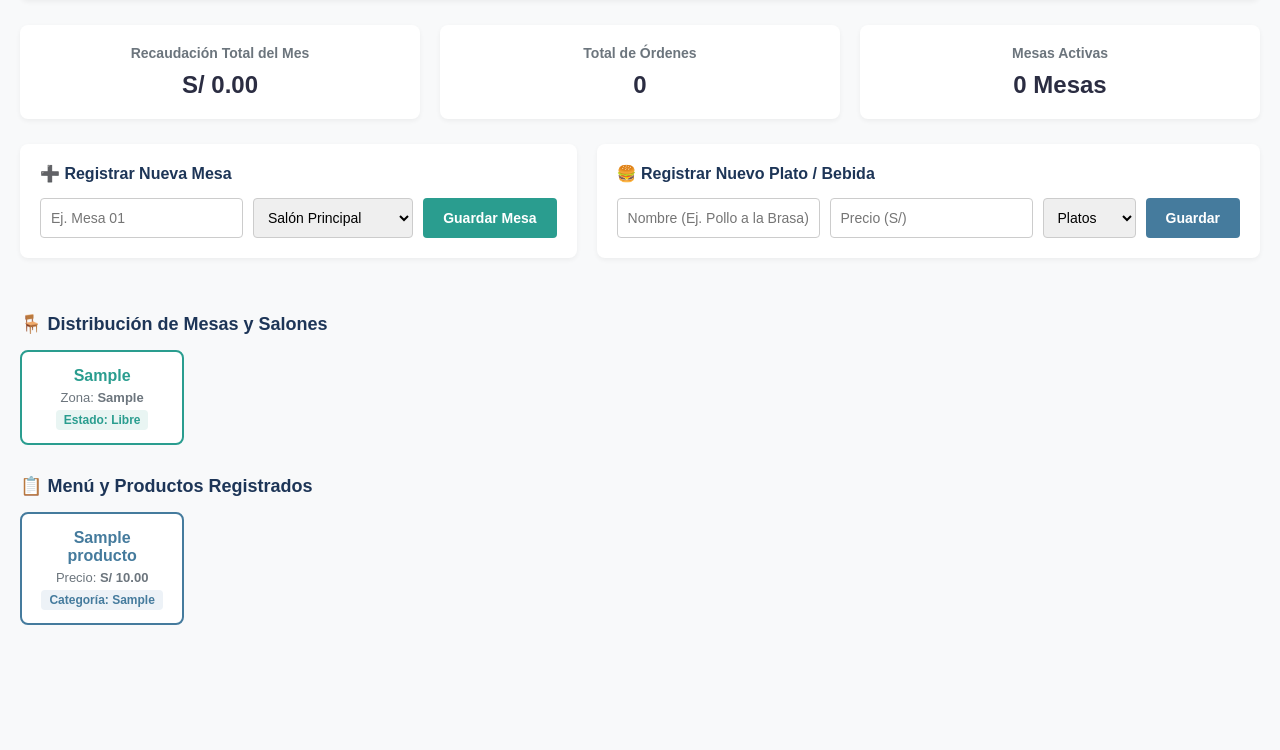
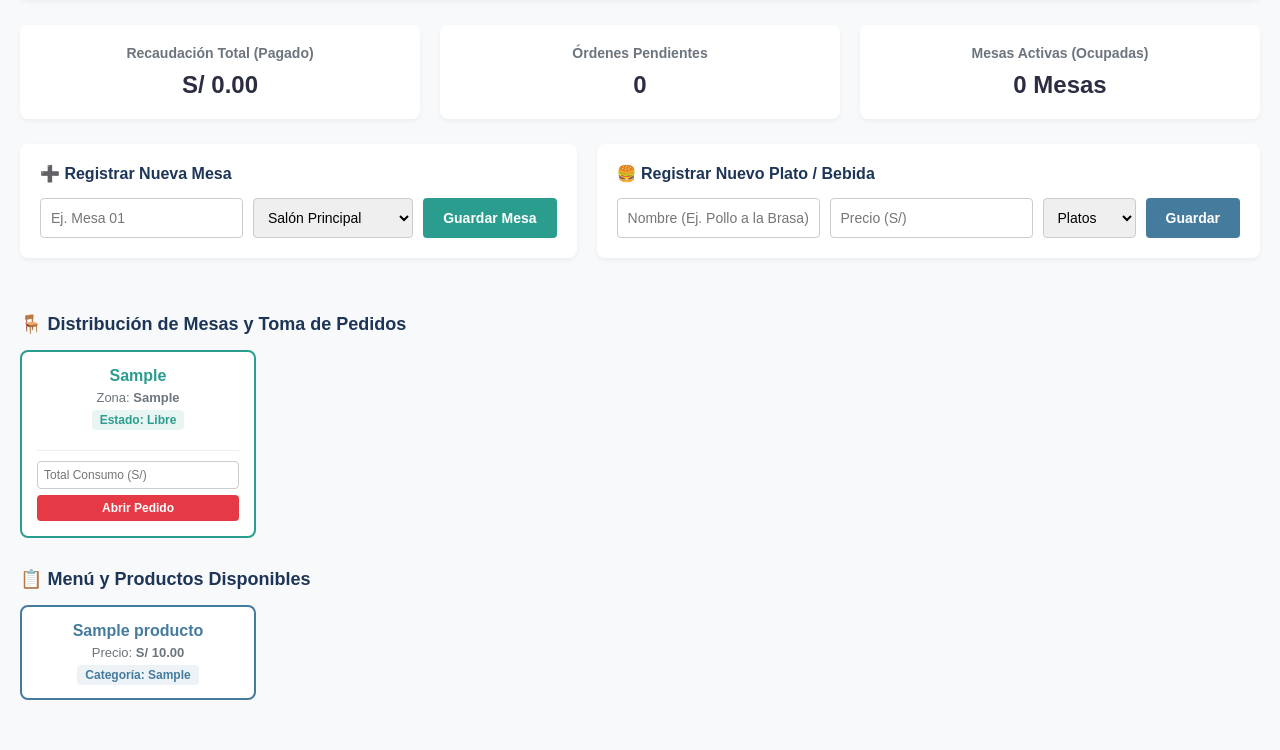
Before and after one commit to Iza-bel06/aventura, a Flask app: page / in a window 1280 px wide. Shown: the part 76-826 px from the top of the page. Before the commit the page ends 701 px from the top, so only its background shows below. Run offline with Flask 3, Linux system fonts and the light colour scheme; a user stored in the database is signed in; tables that the repository leaves empty hold one stand-in row (values such as "Sample post").

Commit message:
Update HTML structure and styling for dashboard

```diff
--- a/templates/index.html
+++ b/templates/index.html
@@ -26,15 +26,21 @@
         .btn-producto { background: #457b9d !important; }
         .btn-producto:hover { background: #1d3557 !important; }
 
-        .grid-container { display: grid; grid-template-columns: repeat(auto-fill, minmax(160px, 1fr)); gap: 15px; margin-bottom: 30px; }
+        .grid-container { display: grid; grid-template-columns: repeat(auto-fill, minmax(200px, 1fr)); gap: 15px; margin-bottom: 30px; }
         .item-card { background: white; border: 2px solid #2a9d8f; border-radius: 8px; padding: 15px; text-align: center; transition: 0.2s; }
         .item-card h4 { margin: 0 0 5px 0; color: #2a9d8f; font-size: 16px; }
         .item-card p { margin: 5px 0; font-size: 13px; color: #6c757d; }
-        .item-card span { font-size: 12px; background: #e9f5f3; padding: 3px 8px; border-radius: 4px; color: #2a9d8f; font-weight: bold; }
+        .badge-libre { font-size: 12px; background: #e9f5f3; padding: 3px 8px; border-radius: 4px; color: #2a9d8f; font-weight: bold; display: inline-block; margin-bottom: 10px; }
+        .badge-ocupado { font-size: 12px; background: #fde8e8; padding: 3px 8px; border-radius: 4px; color: #e63946; font-weight: bold; display: inline-block; margin-bottom: 10px; }
 
         .product-card { border-color: #457b9d; }
         .product-card h4 { color: #457b9d; }
-        .product-card span { background: #edf2f7; color: #457b9d; }
+        .product-card span { font-size: 12px; background: #edf2f7; padding: 3px 8px; border-radius: 4px; color: #457b9d; font-weight: bold; }
+
+        .order-form { margin-top: 10px; border-top: 1px solid #eee; padding-top: 10px; display: flex; flex-direction: column; gap: 6px; }
+        .order-form input { padding: 6px; font-size: 12px; border: 1px solid #ccc; border-radius: 4px; width: 100%; box-sizing: border-box; }
+        .btn-orden { background: #e63946; color: white; border: none; padding: 6px; border-radius: 4px; cursor: pointer; font-size: 12px; font-weight: bold; }
+        .btn-pagar { background: #2a9d8f; color: white; border: none; padding: 6px; border-radius: 4px; cursor: pointer; font-size: 12px; font-weight: bold; width: 100%; margin-top: 5px; }
     </style>
 </head>
 <body>
@@ -51,15 +57,15 @@
     <!-- Panel de Indicadores (Dashboard) -->
     <div class="dashboard-grid">
         <div class="card">
-            <h3>Recaudación Total del Mes</h3>
+            <h3>Recaudación Total (Pagado)</h3>
             <div class="number">S/ {{ "%.2f"|format(recaudacion_total) }}</div>
         </div>
         <div class="card">
-            <h3>Total de Órdenes</h3>
+            <h3>Órdenes Pendientes</h3>
             <div class="number">{{ total_ordenes }}</div>
         </div>
         <div class="card">
-            <h3>Mesas Activas</h3>
+            <h3>Mesas Activas (Ocupadas)</h3>
             <div class="number">{{ mesas_activas }} Mesas</div>
         </div>
     </div>
@@ -95,15 +101,32 @@
         </div>
     </div>
 
-    <!-- Gestión de Mesas (Salón) -->
-    <div class="section-title">🪑 Distribución de Mesas y Salones</div>
+    <!-- Gestión de Mesas y Pedidos -->
+    <div class="section-title">🪑 Distribución de Mesas y Toma de Pedidos</div>
     <div class="grid-container">
         {% if mesas %}
             {% for mesa in mesas %}
             <div class="item-card">
                 <h4>{{ mesa.numero }}</h4>
                 <p>Zona: <strong>{{ mesa.salon }}</strong></p>
-                <span>Estado: {{ mesa.estado }}</span>
+
+                {% if mesa.estado == 'Libre' %}
+                    <span class="badge-libre">Estado: Libre</span>
+                    <!-- Formulario para abrir pedido rápido -->
+                    <form action="/crear-pedido/{{ mesa.id }}" method="POST" class="order-form">
+                        <input type="number" step="0.01" name="total" placeholder="Total Consumo (S/)" required>
+                        <button type="submit" class="btn-orden">Abrir Pedido</button>
+                    </form>
+                {% else %}
+                    <span class="badge-ocupado">Estado: Ocupado</span>
+                    {% if mesa.id in pedidos_activos %}
+                        <p style="color: #e63946; font-weight: bold; margin: 4px 0;">Deuda: S/ {{ "%.2f"|format(pedidos_activos[mesa.id].total) }}</p>
+                    {% endif %}
+                    <!-- Botón para cobrar y liberar mesa -->
+                    <form action="/pagar-pedido/{{ mesa.id }}" method="POST">
+                        <button type="submit" class="btn-pagar">Cobrar y Liberar</button>
+                    </form>
+                {% endif %}
             </div>
             {% endfor %}
         {% else %}
@@ -112,7 +135,7 @@
     </div>
 
     <!-- Catálogo de Productos Registrados -->
-    <div class="section-title">📋 Menú y Productos Registrados</div>
+    <div class="section-title">📋 Menú y Productos Disponibles</div>
     <div class="grid-container">
         {% if productos %}
             {% for prod in productos %}
```
